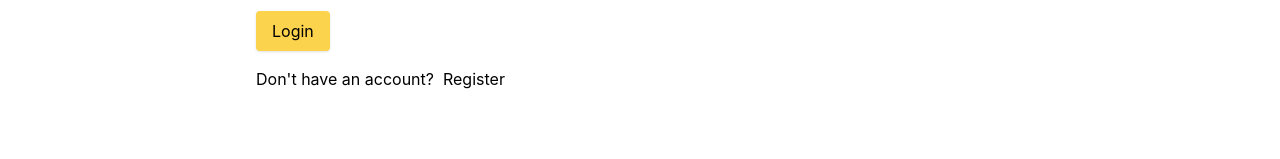
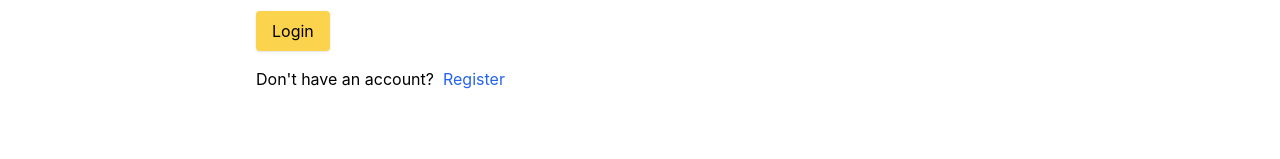
Before and after one commit to victornguyen75/amazonlite, a Next.js app: page /login/Login in a window 1280 px wide. Shown: the part 261-420 px from the top of the page. Built offline with nearby package versions, Linux system fonts and the light colour scheme; no server answers.

Commit message:
style(Login.tsx): update stylesl

```diff
--- a/pages/login/Login.tsx
+++ b/pages/login/Login.tsx
@@ -93,7 +93,11 @@ export default function Login() {
         </div>
         <div className="mb-4">
           Don&apos;t have an account? &nbsp;
-          <Link href="/register">Register</Link>
+          <Link href="/register">
+            <span className="cursor-pointer text-blue-600 hover:text-blue-800">
+              Register
+            </span>
+          </Link>
         </div>
       </form>
     </Layout>
```
